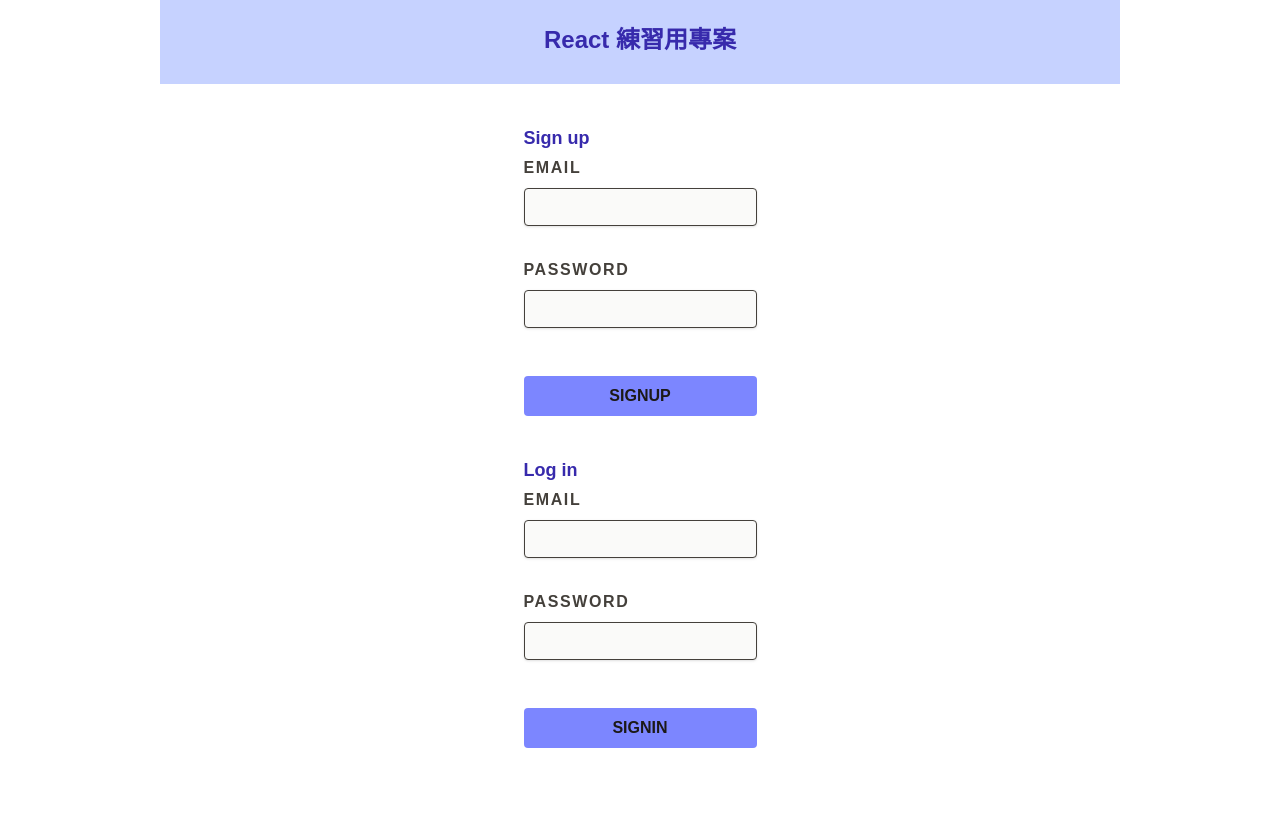
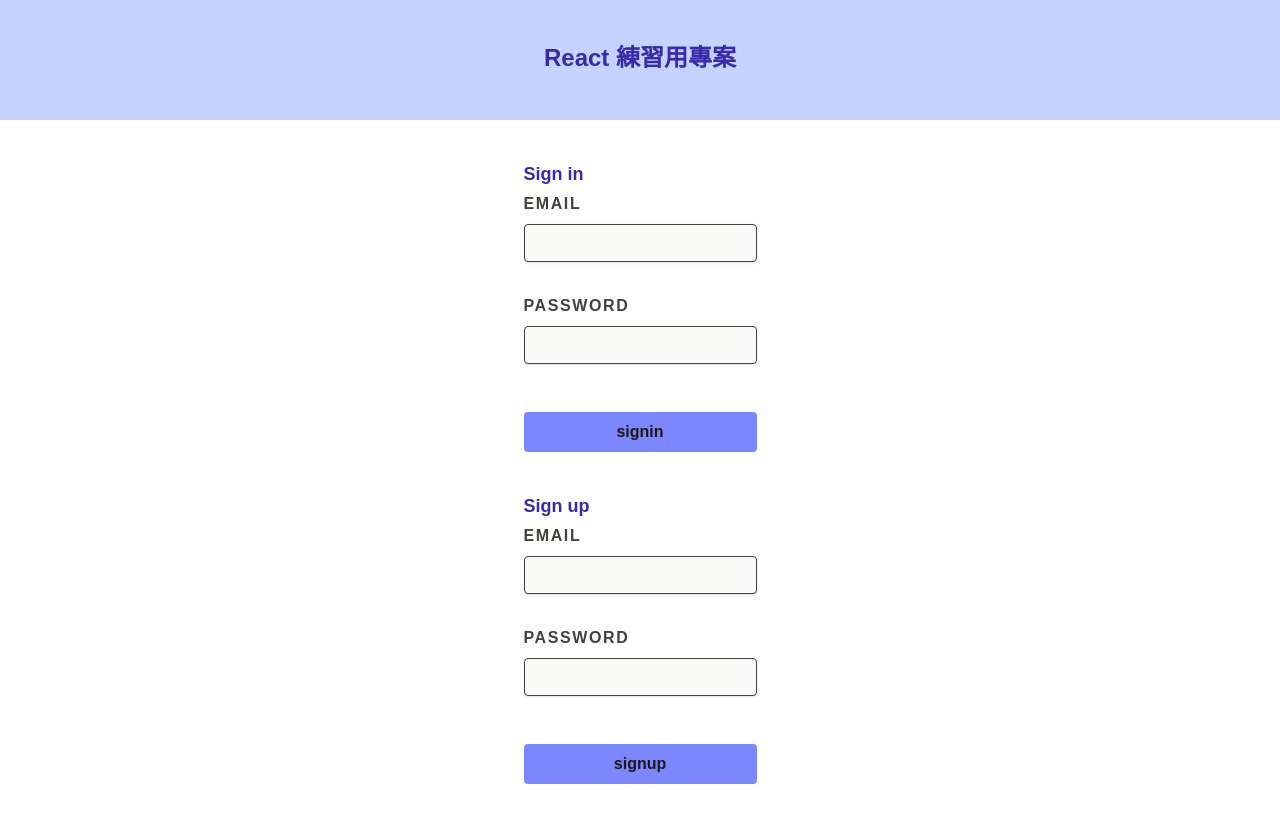
Before and after one commit to yiyun-liao/bootcamp-react-practice, a Next.js app in the folder my-app/: page / in a window 1280 px wide. Shown: the top 822 px of the page. Built offline with nearby package versions, Linux system fonts and the light colour scheme.

Commit message:
feature/sperate signin and signup

```diff
--- /dev/null
+++ b/my-app/src/app/account/page.tsx
@@ -0,0 +1,12 @@
+const AccountPage: React.FC = () => {
+    return (
+        <main>
+            <section className="banner">
+                <h1 className="text-2xl font-bold mb-4">Welcome to your account</h1>
+                <p>這是登入後才能看到的頁面。</p>
+            </section>
+        </main>
+    );
+};
+
+export default AccountPage;
--- a/my-app/src/app/globals.css
+++ b/my-app/src/app/globals.css
@@ -28,7 +28,6 @@
   color: var(--foreground);
   font-family: Arial, Helvetica, sans-serif;
   margin: 0 auto;
-  max-width: 960px;
 }
 
 main{
@@ -40,3 +39,14 @@
   gap: 40px;
   padding-bottom: 80px;
 }
+
+.banner{
+  width: 100%;
+  height: 120px;
+  padding: 16px 24px;
+  background-color: var(--color-indigo-200);
+  display: flex;
+  flex-direction: column;
+  justify-content: center;
+  align-items:center;
+}
--- a/my-app/src/app/page.tsx
+++ b/my-app/src/app/page.tsx
@@ -1,23 +1,27 @@
-import AuthForm from '../components/AuthForm';
+import SignInForm from '@/components/Auth/SignInForm';
+import SignUpForm from '@/components/Auth/SignUpForm';
 
 const Page: React.FC = () => {
-    const banner = "w-full px-4 py-6  bg-indigo-200"
     const authForm = "max-w-sm"
     const styleH1 = "text-2xl text-indigo-800 font-black pb-1 m-auto text-center";
     const styleH2 = "text-lg text-indigo-800 font-black pb-1";
 
     return (
         <main>
-            <section className={banner}>
+            <section className="banner">
                 <h1 className={styleH1}>React 練習用專案</h1>
+            </section>
+            {/* <section className={authForm}>
+                <h2 className={styleH2}>Hello users!</h2>
+                <AuthForm type="signout" />
+            </section> */}
+            <section className={authForm}>
+                <h2 className={styleH2}>Sign in</h2>
+                <SignInForm type="signin" />
             </section>
             <section className={authForm}>
                 <h2 className={styleH2}>Sign up</h2>
-                <AuthForm type="signup" />
-            </section>
-            <section className={authForm}>
-                <h2 className={styleH2}>Log in</h2>
-                <AuthForm type="signin" />
+                <SignUpForm type="signup" />
             </section>
         </main>
     );
--- /dev/null
+++ b/my-app/src/components/Auth/SignInForm.tsx
@@ -0,0 +1,67 @@
+'use client'
+import { useState } from 'react';
+import { useRouter } from 'next/router';
+import Input from '../Input';
+import Button from '../Button';
+import { validateEmail,validatePassword,signInCheck } from './auth-utils';
+
+
+export default function SignInForm({type}){
+    const [enteredEmail, setEnteredEmail] = useState('');
+    const [enteredPassword, setEnteredPassword] = useState('');
+    const [submitted, setSubmitted] = useState(true);
+    // const [loinError, setLoginError] = useState('');
+
+    const showEmailError = validateEmail(enteredEmail);
+    const showPasswordError = validatePassword(enteredPassword);
+    const formInvalid = !!showEmailError || !!showPasswordError;
+
+    function handleSubmit(e: React.FormEvent){
+        e.preventDefault();
+
+        if (formInvalid) {
+            setSubmitted(false);
+            return;
+        }
+
+        if(signInCheck(enteredEmail, enteredPassword)){
+            setSubmitted(true);
+            console.log(type,'log in success', '送出資料：', { email: enteredEmail, password: enteredPassword });
+        }else{
+            console.log('log in fail');
+            alert('log in fail');
+        }
+    }
+
+
+    return(
+        <form onSubmit={handleSubmit}>
+            <div className="flex flex-col gap-2 mb-6">
+                <Input
+                    label = 'Email'
+                    type="email"
+                    value={enteredEmail}
+                    invalid={!submitted && !!showEmailError}
+                    errorMessage={!submitted && showEmailError ? showEmailError : ''}
+                    onChange={(e) => setEnteredEmail(e.target.value)}
+                    />
+                <Input
+                    label = 'Password'
+                    type="password"
+                    value={enteredPassword}
+                    invalid={!submitted && !!showPasswordError}
+                    errorMessage={!submitted && showPasswordError ? showPasswordError : ''}
+                    onChange={(e) => setEnteredPassword(e.target.value)}
+                    />
+            </ div>
+            <div className="flex justify-end gap-2">
+                <Button
+                    variant="solid"
+                    width='full'
+                    type="submit">
+                        {type}
+                </Button>
+            </div>
+        </form>
+    )
+}
--- /dev/null
+++ b/my-app/src/components/Auth/SignUpForm.tsx
@@ -0,0 +1,67 @@
+'use client'
+import { useState } from 'react';
+import { useRouter } from 'next/router';
+import Input from '../Input';
+import Button from '../Button';
+import { validateEmail,validatePassword,signUpCheck } from './auth-utils';
+
+
+export default function SignUpForm({type}){
+    const [enteredEmail, setEnteredEmail] = useState('');
+    const [enteredPassword, setEnteredPassword] = useState('');
+    const [submitted, setSubmitted] = useState(true);
+    // const [loinError, setLoginError] = useState('');
+
+    const showEmailError = validateEmail(enteredEmail);
+    const showPasswordError = validatePassword(enteredPassword);
+    const formInvalid = !!showEmailError || !!showPasswordError;
+
+    function handleSubmit(e: React.FormEvent){
+        e.preventDefault();
+
+        if (formInvalid) {
+            setSubmitted(false);
+            return;
+        }
+
+        if(!signUpCheck(enteredEmail, enteredPassword)){
+            setSubmitted(true);
+            console.log(type,'sign up success', '送出資料：', { email: enteredEmail, password: enteredPassword });
+        }else{
+            console.log('Sign up fail');
+            alert('Sign up fail');
+        }
+    }
+
+
+    return(
+        <form onSubmit={handleSubmit}>
+            <div className="flex flex-col gap-2 mb-6">
+                <Input
+                    label = 'Email'
+                    type="email"
+                    value={enteredEmail}
+                    invalid={!submitted && !!showEmailError}
+                    errorMessage={!submitted && showEmailError ? showEmailError : ''}
+                    onChange={(e) => setEnteredEmail(e.target.value)}
+                    />
+                <Input
+                    label = 'Password'
+                    type="password"
+                    value={enteredPassword}
+                    invalid={!submitted && !!showPasswordError}
+                    errorMessage={!submitted && showPasswordError ? showPasswordError : ''}
+                    onChange={(e) => setEnteredPassword(e.target.value)}
+                    />
+            </ div>
+            <div className="flex justify-end gap-2">
+                <Button
+                    variant="solid"
+                    width='full'
+                    type="submit">
+                        {type}
+                </Button>
+            </div>
+        </form>
+    )
+}
--- /dev/null
+++ b/my-app/src/components/Auth/auth-utils.tsx
@@ -0,0 +1,19 @@
+export function validateEmail(email:string):string{
+    if(email.trim() === '') return '帳號不得空白';
+    if(!email.includes('@')) return '帳號格式不正確';
+    return '';
+}
+
+export function validatePassword(password: string): string {
+    if (password.trim() === '') return '密碼不得空白';
+    if (password.length < 6) return '密碼不得少於六個字元';
+    return '';
+}
+
+export function signInCheck(email: string, password: string): boolean {
+    return email === 'test@example.com' && password === '123456';
+}
+
+export function signUpCheck(email: string, password: string): boolean {
+    return email === 'test@example.com' && password === '123456';
+}
--- a/my-app/src/components/AuthForm.tsx
+++ /dev/null
@@ -1,68 +0,0 @@
-'use client'
-import { useState } from 'react';
-import Input from './Input';
-import Button from './Button';
-
-interface FormProps {
-    type: 'signup' | 'signin';
-}
-
-export default function AuthForm({type}:FormProps){
-    const [enteredEmail, setEnteredEmail] = useState('');
-    const [enteredPassword, setEnteredPassword] = useState('');
-    const [submitted, setSubmitted] = useState(true);
-
-
-    const emailEmpty = enteredEmail.trim() === '';
-    const emailInvalid = !enteredEmail.includes('@');
-    const passwordEmpty = enteredPassword.trim() === '';
-    const passwordInvalid = enteredPassword.length < 6;
-
-    const showEmailError = !submitted && (emailEmpty || emailInvalid);
-    const showPasswordError = !submitted && (passwordEmpty || passwordInvalid);
-
-    const emailErrorMessage = emailEmpty ? '帳號不得空白' :
-        emailInvalid ? '帳號不正確' : '';
-
-    const passwordErrorMessage = passwordEmpty ? '密碼不得空白' :
-        passwordInvalid ? '密碼不得少於六個字元' : '';
-
-    const formInvalid = emailEmpty || emailInvalid || passwordEmpty || passwordInvalid;
-
-    function handleSubmit(e: React.FormEvent){
-        e.preventDefault();
-        if (!formInvalid) {
-            setSubmitted(true);
-            console.log(type, '送出資料：', { email: enteredEmail, password: enteredPassword });
-        }else{
-            setSubmitted(false);
-        }
-    }
-
-
-    return(
-        <form onSubmit={handleSubmit}>
-            <div className="flex flex-col gap-2 mb-6">
-                <Input
-                    label = 'Email'
-                    invalid={showEmailError}
-                    type="email"
-                    value={enteredEmail}
-                    errorMessage={showEmailError ? emailErrorMessage : ''}
-                    onChange={(e) => setEnteredEmail(e.target.value)}
-                    />
-                <Input
-                    label = 'Password'
-                    invalid={showPasswordError}
-                    type="password"
-                    value={enteredPassword}
-                    errorMessage={showPasswordError ? passwordErrorMessage : ''}
-                    onChange={(e) => setEnteredPassword(e.target.value)}
-                    />
-            </ div>
-            <div className="flex justify-end gap-2">
-                <Button variant="solid" width='full' type="submit">{type}</Button>
-            </div>
-        </form>
-    )
-}
--- a/my-app/src/components/Button.tsx
+++ b/my-app/src/components/Button.tsx
@@ -5,7 +5,7 @@
 
 export default function Button({children, variant= 'solid', width = 'fit', ...props}:ButtonProps){
 
-    let style = "px-3 py-2 font-semibold uppercase rounded overflow-hidden whitespace-nowrap"
+    let style = "px-3 py-2 font-semibold rounded overflow-hidden whitespace-nowrap"
 
     if (width === 'full'){
         style += " w-full"
```
Also changed, not shown: my-app/src/components/Auth/LogoutForm.tsx (added).
